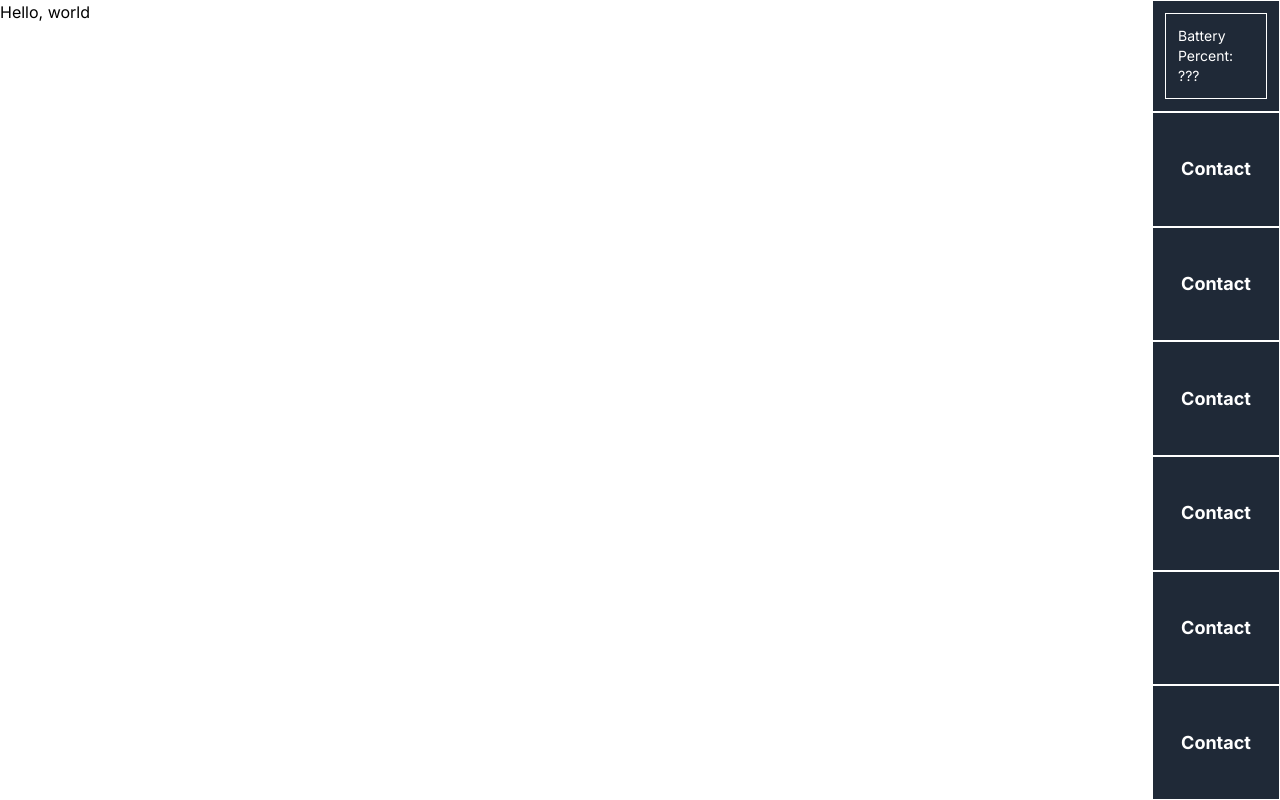
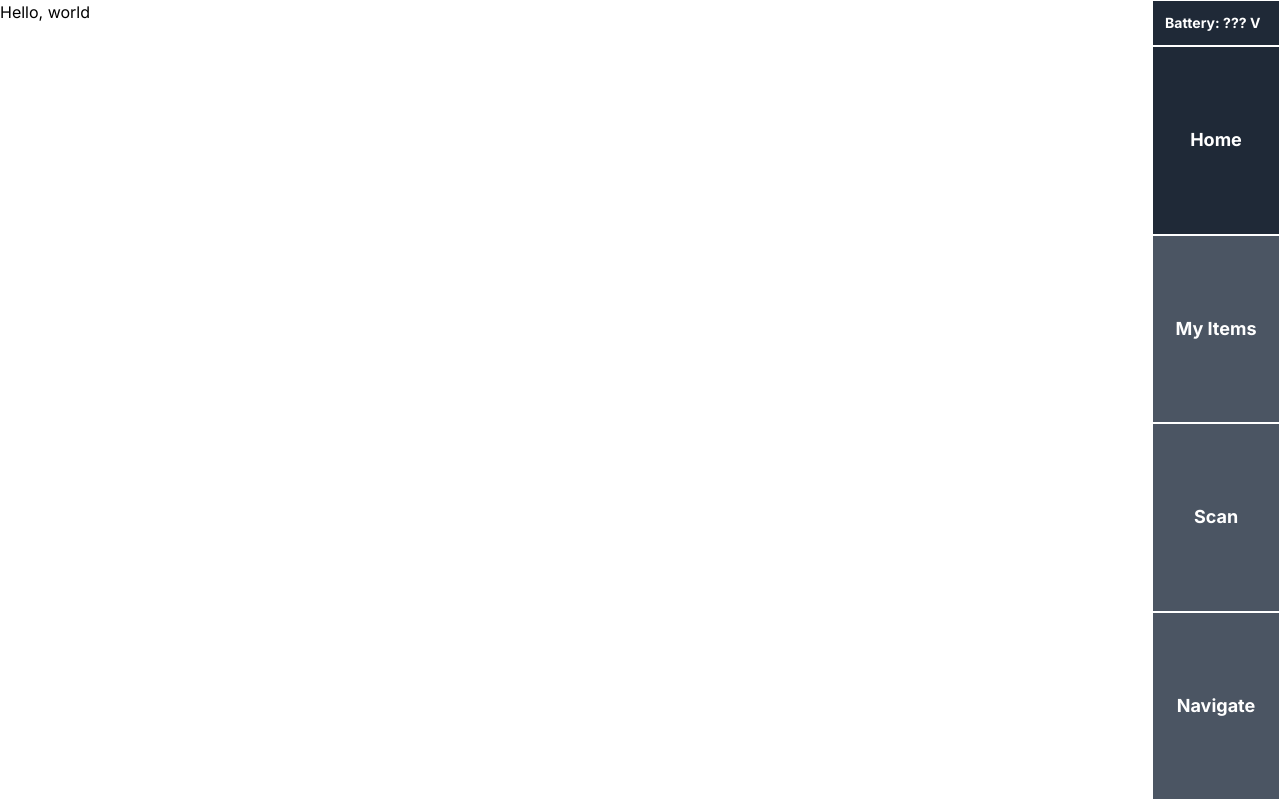
Before and after one commit to QuantumManiac/mte-482, a Next.js app in the folder ui/: page / in a window 1280 px wide. Built offline with nearby package versions, Linux system fonts and the light colour scheme; no server answers.

Commit message:
continue work on UI

```diff
--- a/ui/package.json
+++ b/ui/package.json
@@ -22,6 +22,7 @@
     "@trpc/server": "^10.43.6",
     "@types/socket.io": "^3.0.2",
     "@types/socket.io-client": "^3.0.0",
+    "clsx": "^2.1.0",
     "next": "^14.0.4",
     "react": "18.2.0",
     "react-dom": "18.2.0",
--- /dev/null
+++ b/ui/src/app/items/page.tsx
@@ -0,0 +1,7 @@
+export default async function Items() {
+  return (
+    <main>
+      Items
+    </main>
+  );
+}
--- /dev/null
+++ b/ui/src/app/navigate/page.tsx
@@ -0,0 +1,7 @@
+export default async function Navigate() {
+  return (
+    <main>
+      Navigate
+    </main>
+  );
+}
--- /dev/null
+++ b/ui/src/app/scan/page.tsx
@@ -0,0 +1,7 @@
+export default async function Scan() {
+  return (
+    <main>
+      Scan
+    </main>
+  );
+}
--- a/ui/src/components/nav/BatteryIndicator.tsx
+++ b/ui/src/components/nav/BatteryIndicator.tsx
@@ -1,16 +1,50 @@
 'use client';
+
+import clsx from "clsx";
+import { useEffect, useState } from "react";
 
 interface BatteryIndicatorProps {
     value?: number;
 }
 
+enum BatteryStatus {
+    CRITICAL = "CRITICAL",
+    LOW = "LOW",
+    NORMAL = "NORMAL",
+    UNKNOWN = "UNKNOWN"
+}
+
+function getBatteryStatus(value: number | undefined): BatteryStatus {
+    if (value === undefined) {
+        return BatteryStatus.UNKNOWN;
+    }
+
+    if (value > 13.5) {
+        return BatteryStatus.NORMAL;
+    }
+
+    if (value >= 12.8 && value < 13.5) {
+        return BatteryStatus.LOW;
+    }
+
+    return BatteryStatus.CRITICAL;
+}
+
 export default function BatteryIndicator({value}: BatteryIndicatorProps) {
-
-
+    const batteryStatus = getBatteryStatus(value);
 
     return (
-        <div className="border text-white border-white text-sm p-3">
-            <h1>Battery Percent: {value ? value : "???"}</h1>
+        <div className={
+            clsx(
+                "text-white border-white text-sm",
+                {
+                    "font-bold text-red-500": batteryStatus === BatteryStatus.CRITICAL || batteryStatus === BatteryStatus.UNKNOWN,
+                    "text-yellow-500": batteryStatus === BatteryStatus.LOW,
+                    "text-green-500": batteryStatus
+                }
+            )
+        }>
+            <h1>Battery: {value ? value : "???"} V</h1>
         </div>
     )
 }
--- a/ui/src/components/nav/Nav.tsx
+++ b/ui/src/components/nav/Nav.tsx
@@ -1,17 +1,22 @@
+'use client';
+
 import NavLink from "./NavLink";
 import StatusBar from "./StatusBar";
+import { usePathname } from "next/navigation";
 
 // Navbar is on right of the page
+
 export default function Nav() {
+    const pathName = usePathname();
     return (
         <div className="fixed top-0 right-0 h-screen bg-gray-800 flex flex-col justify-between w-32">
             <StatusBar/>
-            <NavLink/>
-            <NavLink/>
-            <NavLink/>
-            <NavLink/>
-            <NavLink/>
-            <NavLink/>
+            <NavLink name="Home" path="/"/>
+            <NavLink name="My Items" path="/items"/>
+            <NavLink name="Scan" path="/scan"/>
+            <NavLink name="Navigate" path="/navigate"/>
+            {/* <NavLink name="Voice Assist"/>  */}
+            {/* <NavLink name="Call for Help"/>  */}
         </div>
     );
     }
--- a/ui/src/components/nav/NavLink.tsx
+++ b/ui/src/components/nav/NavLink.tsx
@@ -1,7 +1,29 @@
-export default function NavLink() {
+'use client'
+
+import Link from "next/link";
+import clsx from "clsx";
+import { usePathname } from "next/navigation";
+
+interface NavLinkProps {
+    name: string;
+    path: string;
+}
+
+export default function NavLink({name, path}: NavLinkProps) {
+    const pathName = usePathname();
     return (
-        <div className="border border-white flex grow items-center justify-center">
-          <h1 className="text-center text-white font-bold text-lg p-5">Contact</h1>
+        <div className={
+            clsx(
+              "border border-white flex grow items-center justify-center",
+              {
+                "bg-gray-800": pathName === path,
+                "bg-gray-600": pathName !== path,
+              }
+            )
+        }>
+          <Link href={path}>
+            <h1 className="text-center text-white font-bold text-lg p-5">{name}</h1>
+          </Link>
         </div>
     )
 
--- a/ui/src/components/nav/StatusBar.tsx
+++ b/ui/src/components/nav/StatusBar.tsx
@@ -6,34 +6,31 @@ import { io, type Socket } from "socket.io-client";
 import { env } from "~/env"
 
 interface ServerToClientEvents {
-    battery: (b: number) => void;
+    zmq_battery: (b: number) => void;
 }
 
 interface ClientToServerEvents {
-    getBattery: () => void;
+    ui_message: ({topic, msg}: {topic: string, msg: string}) => void;
 }
 
 export default function StatusBar() {
     useEffect(() => {
         function onBatteryEvent(battery: number) {
-            console.log("Battery: ", battery);
             setBattery(battery);
         }
 
-
         const socket: Socket<ServerToClientEvents, ClientToServerEvents> = io(env.NEXT_PUBLIC_SOCKETIO_PORT)
         console.log("Connected to socket.io server");
-        socket.on('battery', onBatteryEvent);
+        socket.on('zmq_battery', onBatteryEvent);
 
         return () => {
             socket.disconnect();
-            socket.off('battery', onBatteryEvent);
+            socket.off('zmq_battery', onBatteryEvent);
         }
     }
     , []);
 
     const [battery, setBattery] = useState<number | undefined>(0);
-
 
     return (
         <div className="border text-white border-white text-sm p-3">
```
Also changed, not shown: ui/src/app/layout.tsx (renamed from ui/src/app/(main)/layout.tsx), 1 other file (tests, documents, lock files or other folders).
